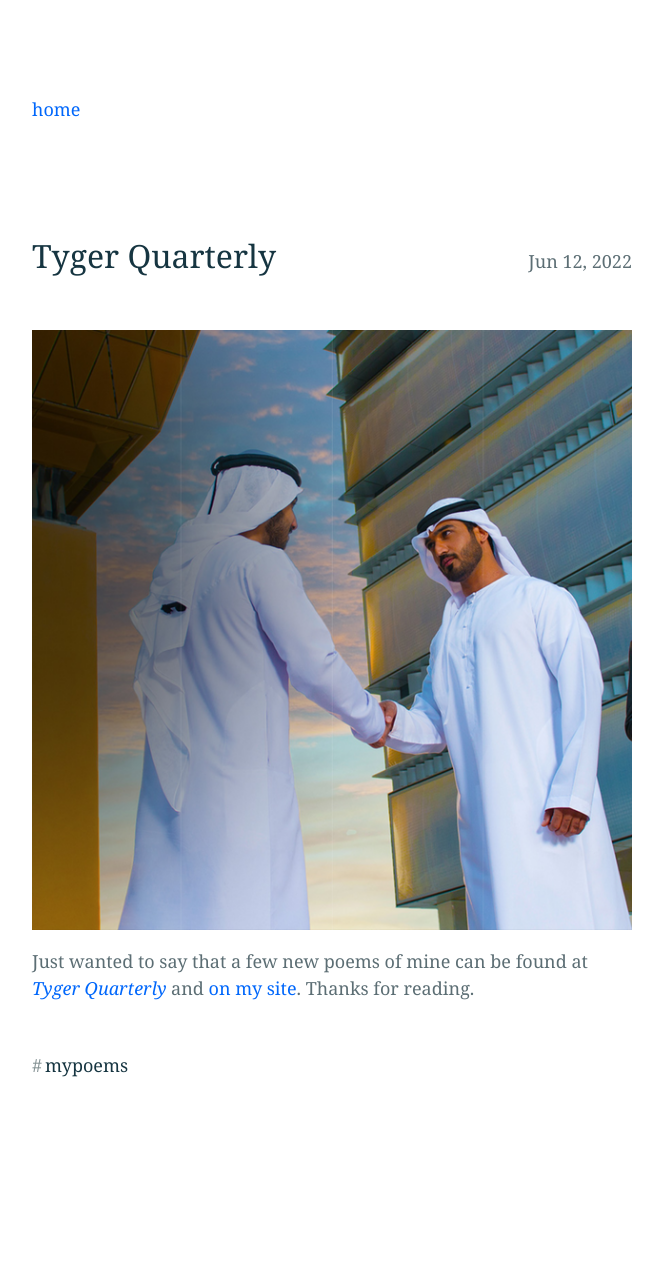
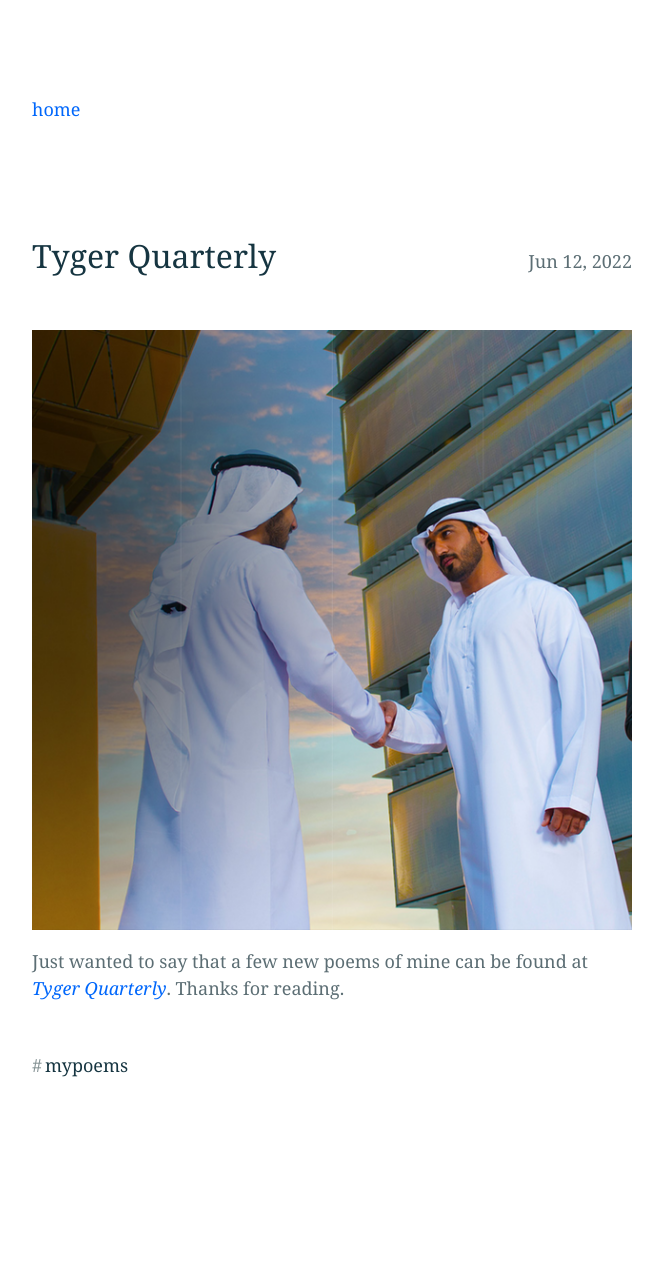
Before and after one commit to bliss-st/ss-website, a Jekyll site: the page built from _posts/2022-6-22-Tyger-Quarterly.md, in a window 1280 px wide. Shown: the whole page, without its empty margins (308-971 px from the left). Built offline with Jekyll 4.4.1, drawn with Linux system fonts in a browser that asks for light colours.

Commit message:
Update 2022-6-22-Tyger-Quarterly.md

```diff
--- a/_posts/2022-6-22-Tyger-Quarterly.md
+++ b/_posts/2022-6-22-Tyger-Quarterly.md
@@ -7,4 +7,4 @@ tags: [mypoems]
 
 ![tyger](/assets/tyger.png)
 
-Just wanted to say that a few new poems of mine can be found at <a href="https://tygerquarterly.com/Serena-Solin"><em>Tyger Quarterly</em></a> and <a href="https://errant-memory.net/squint.pdf">on my site</a>. Thanks for reading.
+Just wanted to say that a few new poems of mine can be found at <a href="https://tygerquarterly.com/Serena-Solin"><em>Tyger Quarterly</em></a>. Thanks for reading.
```
